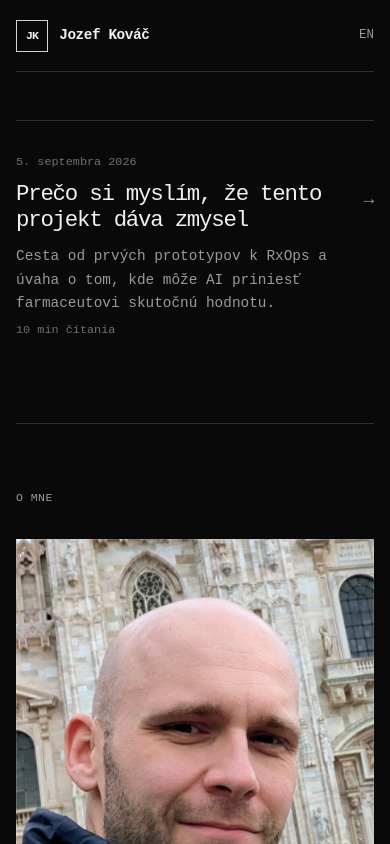
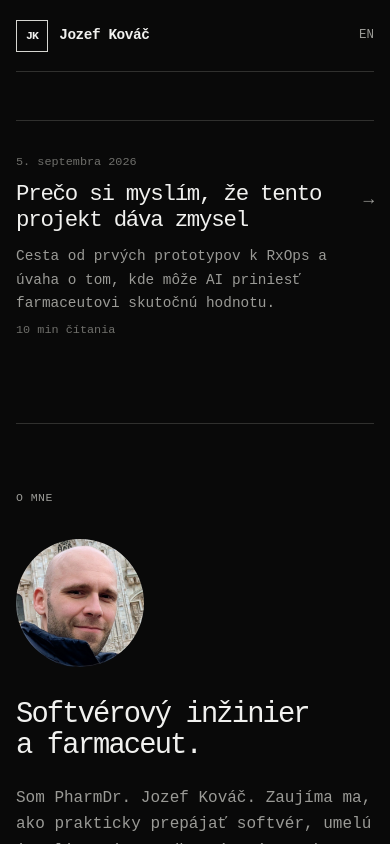
Before and after one commit to dodosaurus/jkovac-blog, a Next.js app: page / in a window 390 px wide. Shown: the top 844 px of the page. Built offline with nearby package versions, Linux system fonts and the light colour scheme; a web font is replaced by a local one.

Commit message:
Make profile portrait compact and circular

```diff
--- a/app/globals.css
+++ b/app/globals.css
@@ -189,7 +189,7 @@ a {
 
 .about-grid {
   display: grid;
-  grid-template-columns: minmax(0, 1.25fr) minmax(15rem, 0.75fr);
+  grid-template-columns: minmax(0, 1fr) auto;
   gap: clamp(2rem, 7vw, 6rem);
   align-items: center;
 }
@@ -212,14 +212,18 @@ a {
 
 .portrait-frame {
   position: relative;
-  aspect-ratio: 4 / 5;
+  width: clamp(8rem, 12vw, 10rem);
+  aspect-ratio: 1;
   overflow: hidden;
+  justify-self: end;
+  border-radius: 50%;
   background: var(--surface);
 }
 
 .portrait-frame::after {
   position: absolute;
   inset: 0;
+  border-radius: inherit;
   border: 1px solid rgba(255, 255, 255, 0.12);
   content: "";
   pointer-events: none;
@@ -459,8 +463,9 @@ a {
   }
 
   .portrait-frame {
-    width: min(100%, 24rem);
+    width: 8rem;
     order: -1;
+    justify-self: start;
   }
 
   .article-header-copy h1 {
--- a/components/home-page.tsx
+++ b/components/home-page.tsx
@@ -53,7 +53,7 @@ export function HomePage({ locale }: { locale: Locale }) {
                 alt={locale === "sk" ? "Portrét Jozefa Kováča" : "Portrait of Jozef Kováč"}
                 fill
                 priority
-                sizes="(max-width: 780px) 100vw, 30vw"
+                sizes="(max-width: 780px) 128px, 160px"
                 src="/jozef-kovac.jpg"
               />
             </div>
```
